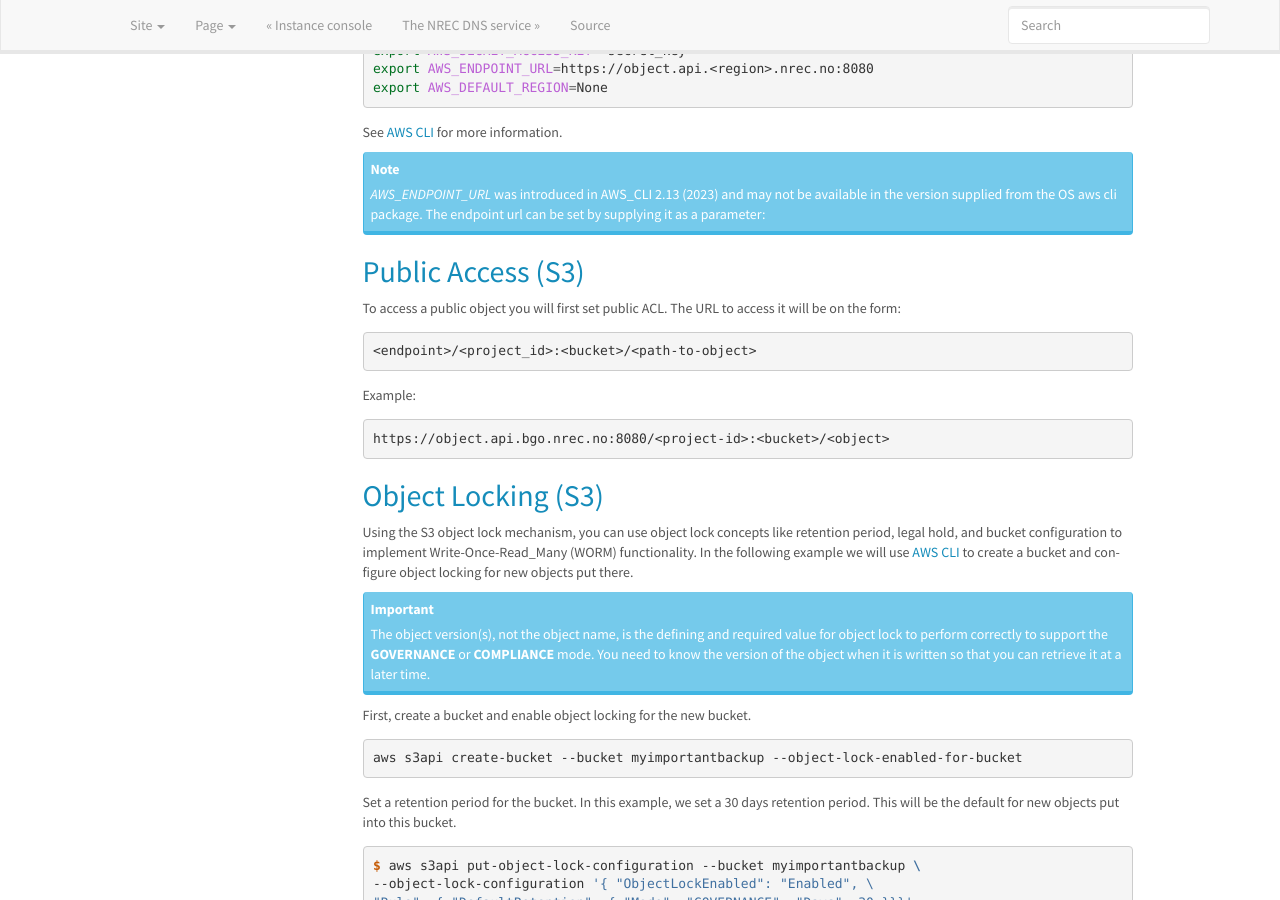
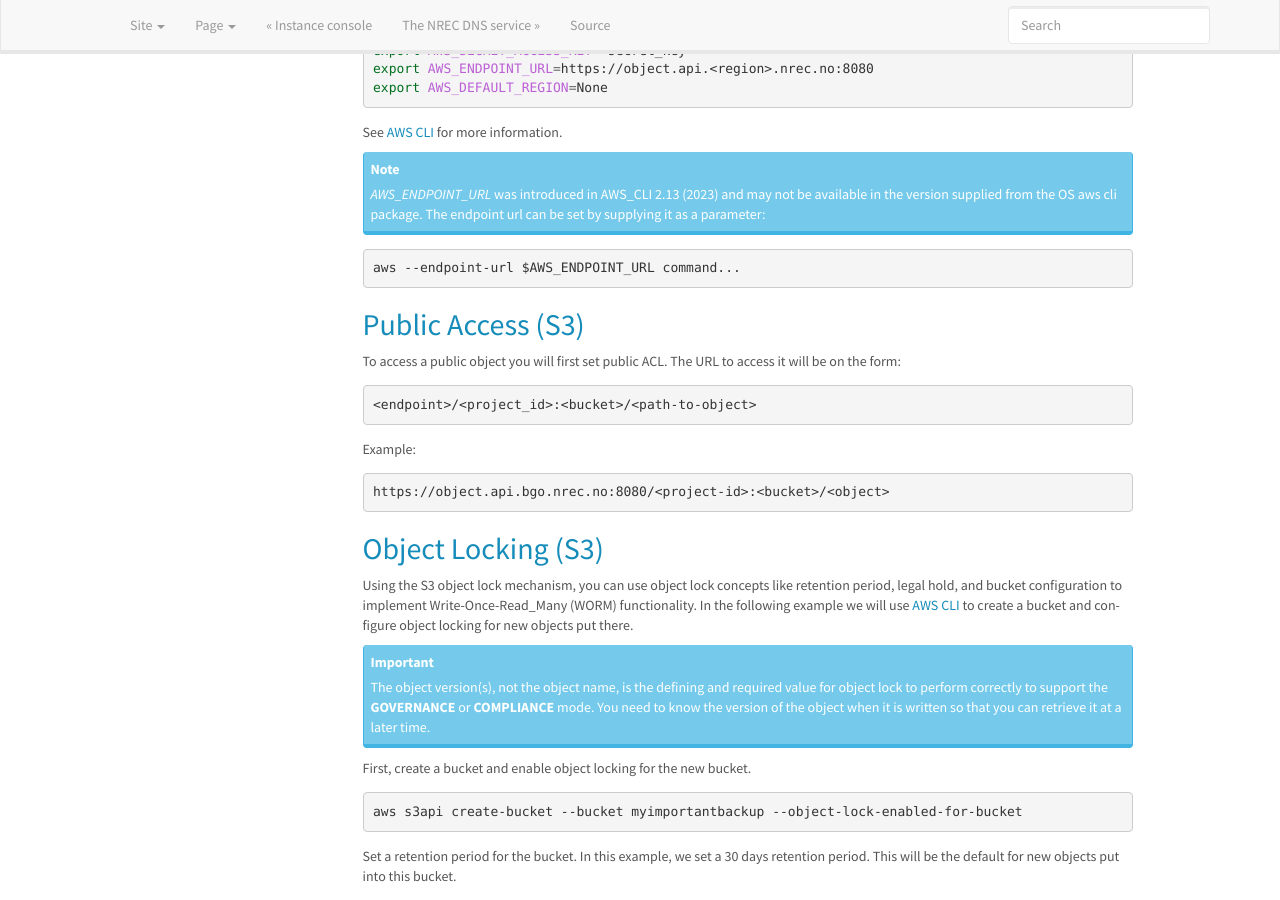
Before and after one commit to norcams/docs-enduser, a Sphinx documentation site: the page built from docs/object.rst, in a window 1280 px wide and 900 px high, scrolled down 1937 px. Built offline with Sphinx 7.4.7, drawn with Linux system fonts in a browser that asks for light colours.

Commit message:
fix code block typo

```diff
--- a/docs/object.rst
+++ b/docs/object.rst
@@ -132,7 +132,7 @@ See `AWS CLI`_ for more information.
   `AWS_ENDPOINT_URL` was introduced in AWS_CLI 2.13 (2023) and may not be available in the version supplied from the OS aws cli package.
   The endpoint url can be set by supplying it as a parameter:
 
-.. code block:: console
+.. code-block:: console
 
   aws --endpoint-url $AWS_ENDPOINT_URL command...
 
```
